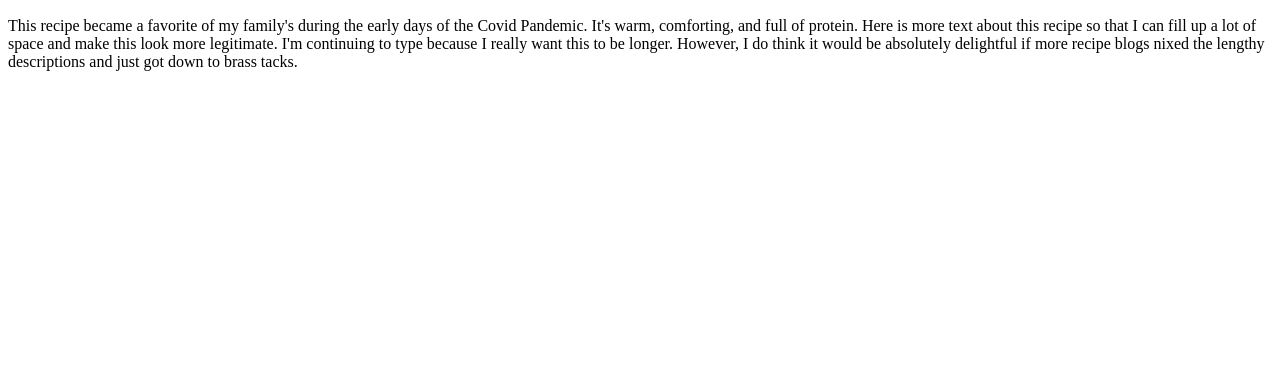
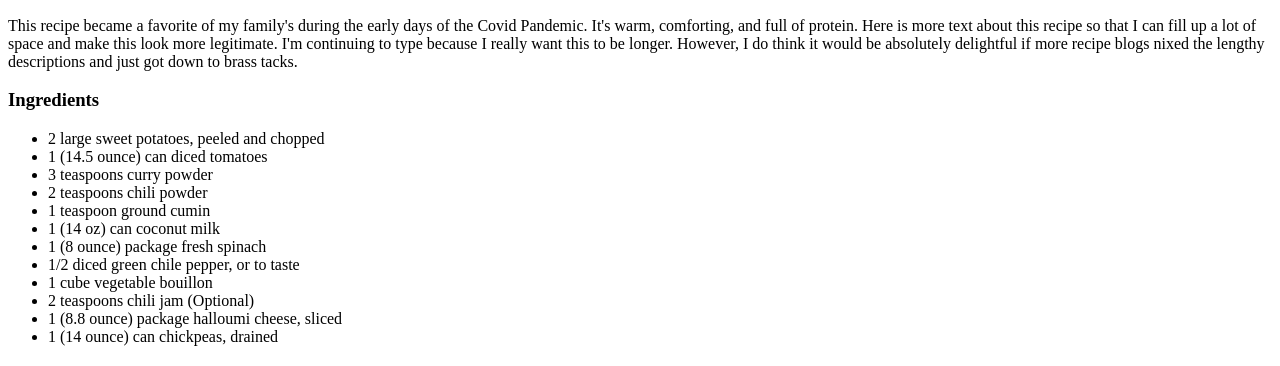
Before and after one commit to Fish-Kelly/odin-recipes, a plain HTML site: page recipes/halloumi-curry.html in a window 1280 px wide. Shown: the part 434-800 px from the top of the page. Drawn offline with Linux system fonts and the light colour scheme.

Commit message:
Add ingredients

```diff
--- a/recipes/halloumi-curry.html
+++ b/recipes/halloumi-curry.html
@@ -10,5 +10,20 @@
     <p></p>
     <p><h2>Description</h2></p>
     <p>This recipe became a favorite of my family's during the early days of the Covid Pandemic. It's warm, comforting, and full of protein. Here is more text about this recipe so that I can fill up a lot of space and make this look more legitimate. I'm continuing to type because I really want this to be longer. However, I do think it would be absolutely delightful if more recipe blogs nixed the lengthy descriptions and just got down to brass tacks.</p>
+    <p><h3>Ingredients</h3></p>
+    <p><ul>
+        <li>2 large sweet potatoes, peeled and chopped</li>
+        <li>1 (14.5 ounce) can diced tomatoes</li>
+        <li>3 teaspoons curry powder</li>
+        <li>2 teaspoons chili powder</li>
+        <li>1 teaspoon ground cumin</li>
+        <li>1 (14 oz) can coconut milk</li>
+        <li>1 (8 ounce) package fresh spinach</li>
+        <li>1/2 diced green chile pepper, or to taste</li>
+        <li> 1 cube vegetable bouillon</li>
+        <li>2 teaspoons chili jam (Optional)</li>
+        <li>1 (8.8 ounce) package halloumi cheese, sliced</li>
+        <li>1 (14 ounce) can chickpeas, drained</li>
+    </ul></p>
 </body>
 </html>
```
